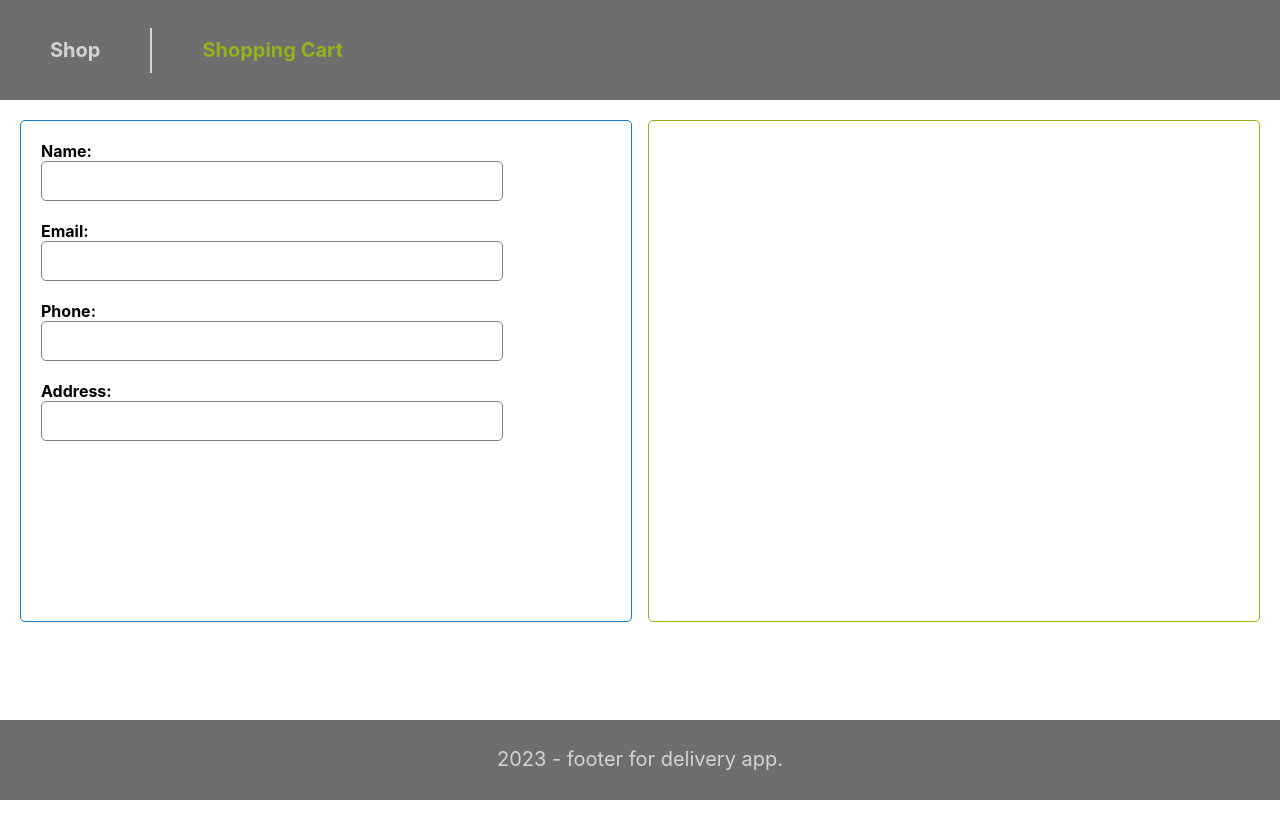
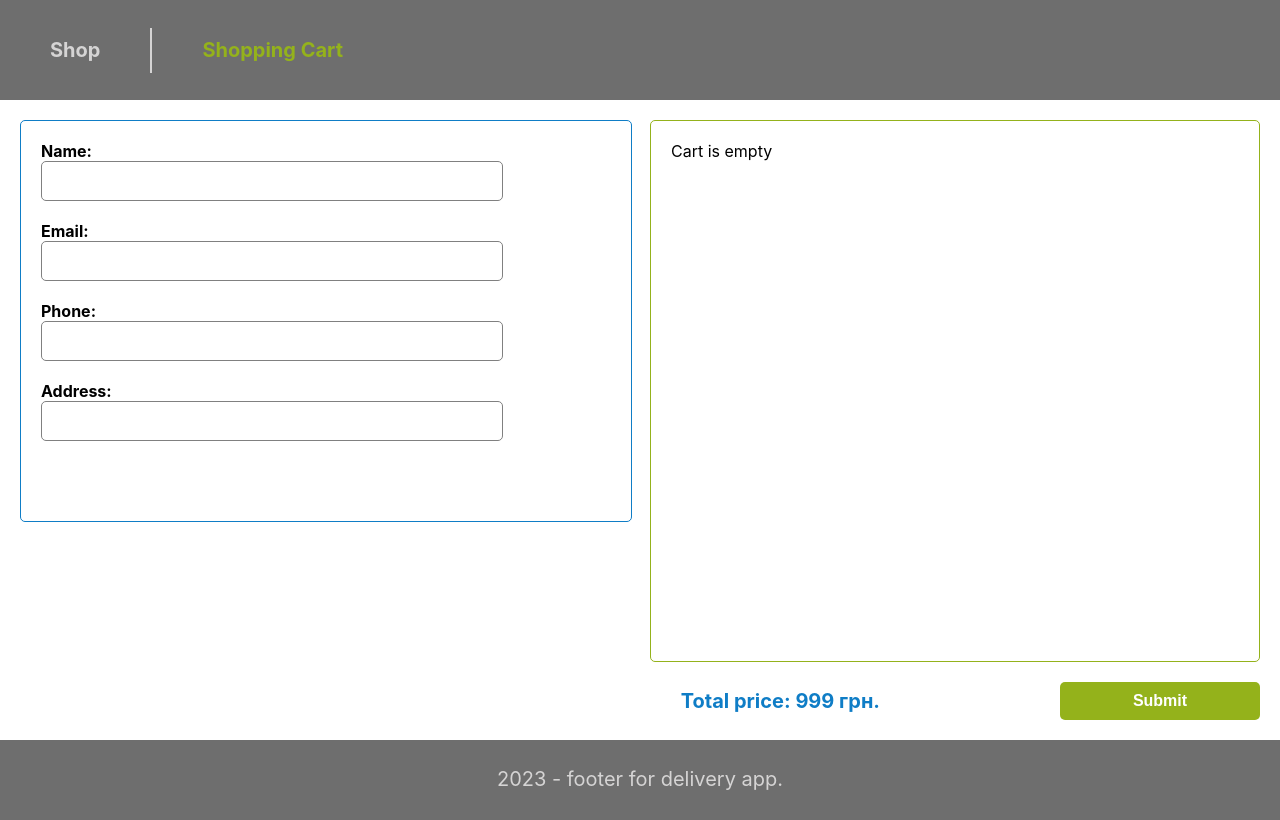
Before and after one commit to SerhiiHats/delivery-app, a React (Create React App) app: page /cart in a window 1280 px wide. Built offline with nearby package versions, Linux system fonts and the light colour scheme.

Commit message:
Add place for product in shoping cart

```diff
--- a/src/pages/CartPage.js
+++ b/src/pages/CartPage.js
@@ -1,7 +1,6 @@
 import React from 'react';
 import style from "./CartPage.module.scss"
 import useInput from "../components/hooks/useInput";
-
 
 
 const CartPage = () => {
@@ -39,8 +38,14 @@ const CartPage = () => {
       </div>
 
 
-      <div className={style.cart}>
-
+      <div className={style.containerCart}>
+        <div className={style.cart}>
+          Cart is empty
+        </div>
+        <div className={style.wrapBtn}>
+          <p>Total price: <span>999</span> грн.</p>
+          <button>Submit</button>
+        </div>
       </div>
 
     </div>)
--- a/src/pages/CartPage.module.scss
+++ b/src/pages/CartPage.module.scss
@@ -4,10 +4,11 @@
   padding: $size * 2;
   display: flex;
   justify-content: space-between;
+  align-items: flex-start;
 
   .containerForm {
     width: calc(100% / 2 - $size);
-    min-height: 500px;
+    min-height: 400px;
     border: 1px solid $colorActive;
     border-radius: 5px;
 
@@ -38,11 +39,47 @@
 
   }
 
-  .cart {
+  .containerCart {
     width: calc(100% / 2 - $size);
-    min-height: 500px;
-    border: 1px solid $colorActive2;
-    border-radius: 5px;
+
+    .cart {
+      border: 1px solid $colorActive2;
+      border-radius: 5px;
+      min-height: 500px;
+      padding: $size * 2;
+
+    }
+
+    .wrapBtn {
+      display: flex;
+      justify-content: right;
+      align-items: center;
+      margin-top: $size * 2;
+      font-weight: bold;
+
+      p {
+        margin: 0;
+        padding: 0;
+        color: $colorActive;
+        font-size: 20px;
+
+      }
+
+      button {
+        width: $size * 20;
+        padding: $size 0;
+        background-color: $colorActive2;
+        color: $colorWhite;
+        font-size: 16px;
+        border: none;
+        border-radius: 5px;
+        margin-left: $size * 18;
+        font-weight: bold;
+
+      }
+    }
+
   }
 
+
 }
```
